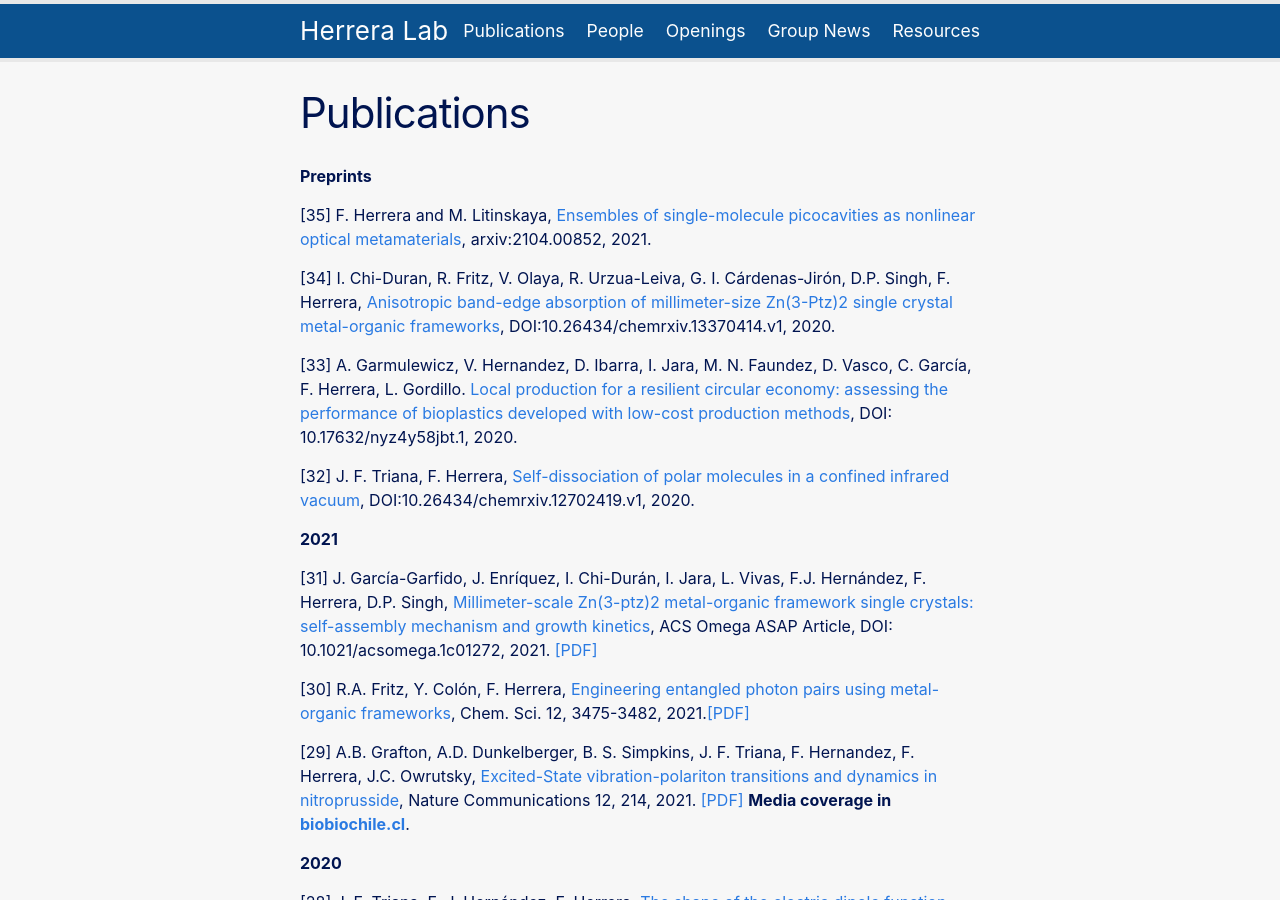
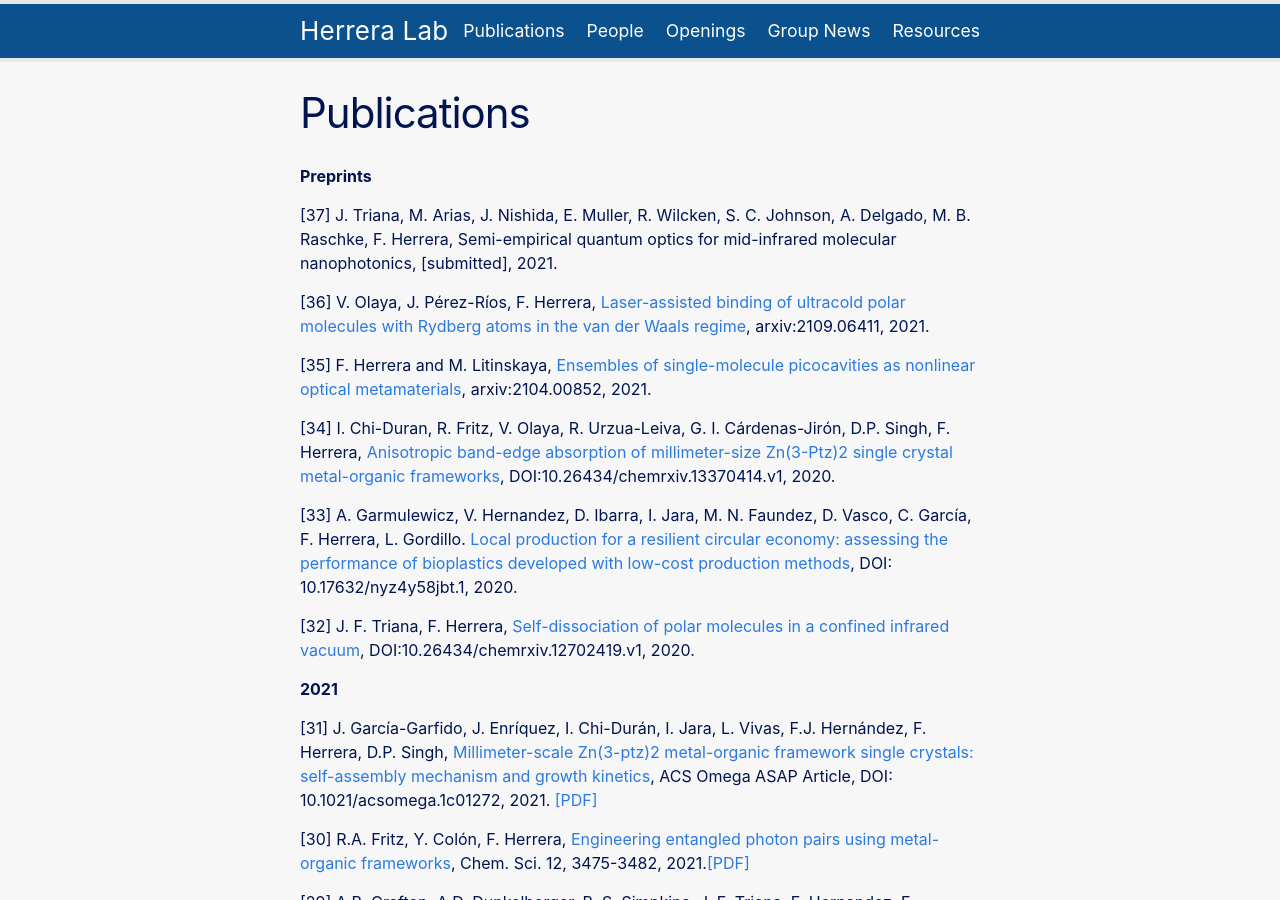
Before and after one commit to fherreralab/fherreralab.github.io, a Jekyll site: the page built from publications.md, in a window 1280 px wide and 900 px high. Built offline with Jekyll 4.4.1, drawn with Linux system fonts in a browser that asks for light colours.

Commit message:
updated ppublications

```diff
--- a/publications.md
+++ b/publications.md
@@ -5,6 +5,10 @@ permalink: /publications/
 ---
 
 **Preprints**
+
+[37] J. Triana, M. Arias, J. Nishida, E. Muller, R. Wilcken, S. C. Johnson, A. Delgado, M. B. Raschke, F. Herrera, Semi-empirical quantum optics for mid-infrared molecular nanophotonics, [submitted], 2021.
+
+[36] V. Olaya, J. Pérez-Ríos, F. Herrera, [Laser-assisted binding of ultracold polar molecules with Rydberg atoms in the van der Waals regime](https://arxiv.org/abs/2109.06411), arxiv:2109.06411, 2021.
 
 [35] F. Herrera and M. Litinskaya, [Ensembles of single-molecule picocavities as nonlinear optical metamaterials](https://arxiv.org/abs/2104.00852), arxiv:2104.00852, 2021.
 
@@ -90,7 +94,9 @@ permalink: /publications/
 
 **2014 and Earlier**
 
-[9] F. Herrera, B. Peropadre, L. A. Pachon, S. Saikin, A. Aspuru-Guzik, [Quantum nonlinear optics with polar J-aggregates in microcavities](http://pubs.acs.org/doi/abs/10.1021/jz501905h), J. Phys. Chem. Lett. 5, 3708, 2014. [[PDF]]({{"/assets/papers/2014 Quantum Nonlinear Optics with Polar J‑Aggregates in Microcavities.pdf" | absolute_url}})
+[9] F. Herrera, B. Peropadre, L. A. Pachon, S. Saikin, A. Aspuru-Guzik, [Quantum nonlinear optics with polar J-aggregates in microcavities](http://pubs.acs.org/doi/abs/10.1021/jz501905h), J. Phys. Chem. Lett. 5, 3708, 2014. [[PDF]]({{"/assets/papers/2014 Quantum nonlinear optics with polar J-aggregates.pdf" | absolute_url}})
+
+
 
 [8] F. Herrera, Y. Cao, S. Kais, K. B. Whaley, [Infrared-dressed entanglement of cold open-shell polar molecules for universal matchgate quantum computing](http://iopscience.iop.org/1367-2630/16/7/075001/), New J. Phys. 16, 075001, 2014. [[PDF]]({{"/assets/papers/2014 Infrared-matchgate.pdf" | absolute_url}})
 
```
Also changed, not shown: 4 other files.
